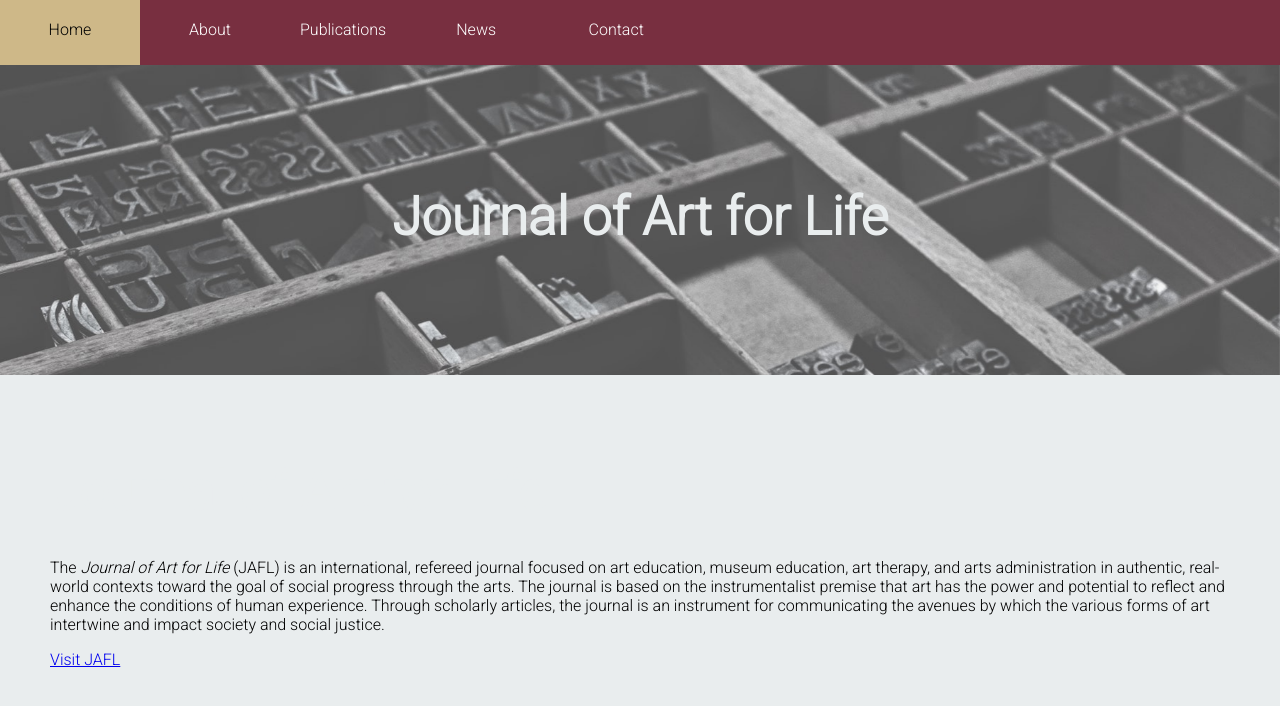
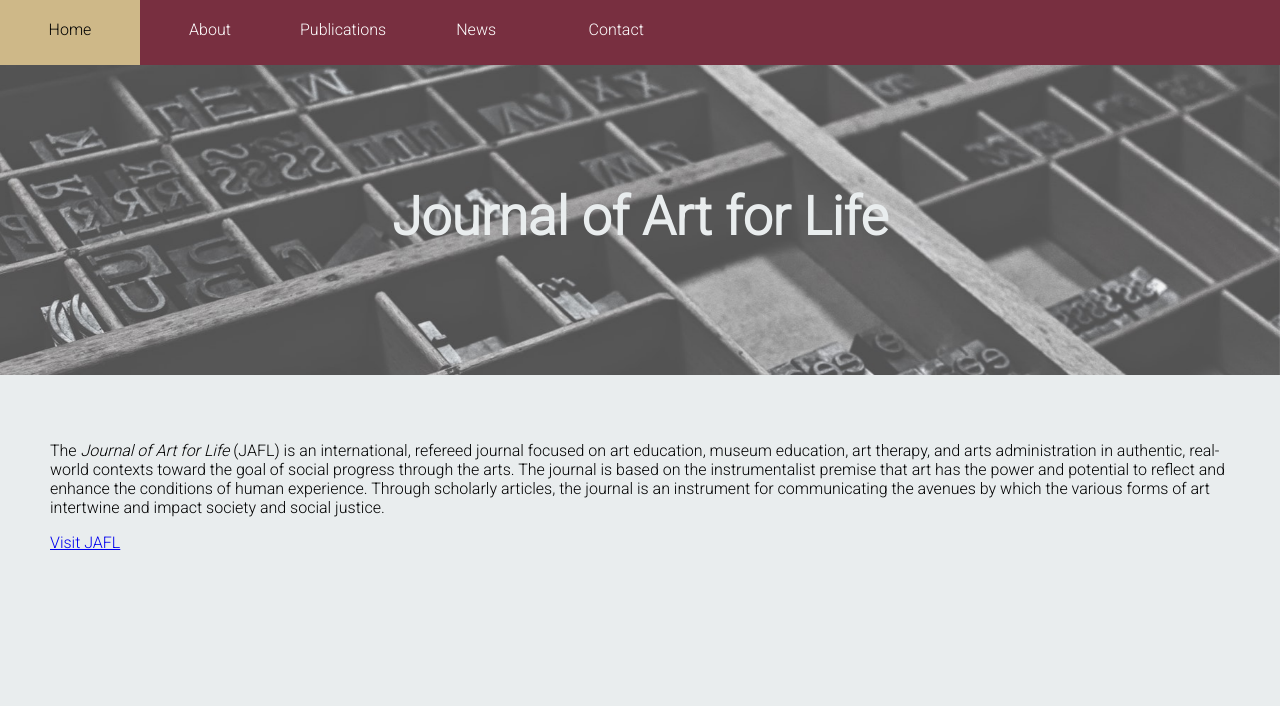
Before and after one commit to fsulibpub/fsulibpub.github.io, a Jekyll site: the page built from _journals/jafl.md, in a window 1280 px wide. Shown: the top 706 px of the page. Built offline with Jekyll 4.4.1, drawn with Linux system fonts in a browser that asks for light colours.

Commit message:
Update jafl.md

```diff
--- a/_journals/jafl.md
+++ b/_journals/jafl.md
@@ -6,8 +6,6 @@ permalink: /journals/jafl/
 image: journals/journalJAFL.jpg
 ---
 
-# Journal of Art for Life
-
 The *Journal of Art for Life* (JAFL) is an international, refereed journal focused on art education, museum education, art therapy, and arts administration in authentic, real-world contexts toward the goal of social progress through the arts. The journal is based on the instrumentalist premise that art has the power and potential to reflect and enhance the conditions of human experience. Through scholarly articles, the journal is an instrument for communicating the avenues by which the various forms of art intertwine and impact society and social justice.
 
 [Visit JAFL](https://journals.flvc.org/jafl "JAFL Homepage")
```
